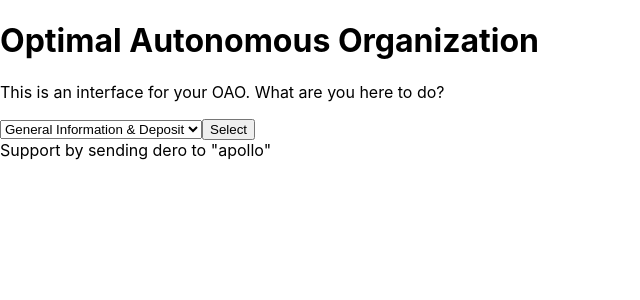
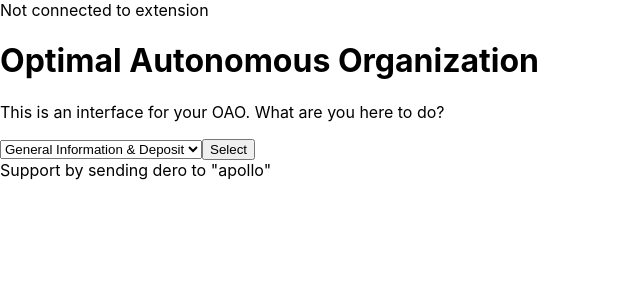
Before and after one commit to apollo5ever/DERO_OAO, a React (Create React App) app: page / in a window 1280 px wide. Shown: the top 300 px of the page, without its empty margins (0-640 px from the left). Built offline with nearby package versions, Linux system fonts and the light colour scheme.

Commit message:
some cosmetic changes

```diff
--- a/public/index.html
+++ b/public/index.html
@@ -7,7 +7,7 @@
     <meta name="theme-color" content="#000000" />
     <meta
       name="description"
-      content="Web site created using create-react-app"
+      content="DERO Optimal Autonomous Organization"
     />
     <link rel="apple-touch-icon" href="%PUBLIC_URL%/logo192.png" />
     <!--
@@ -24,7 +24,7 @@
       work correctly both with client-side routing and a non-root public URL.
       Learn how to configure a non-root public URL by running `npm run build`.
     -->
-    <title>React App</title>
+    <title>DERO Optimal Autonomous Organization</title>
   </head>
   <body>
     <noscript>You need to enable JavaScript to run this app.</noscript>
--- a/src/App.js
+++ b/src/App.js
@@ -18,8 +18,9 @@ const App = () => {
   const [balanceAsset, setBalanceAsset] = React.useState(null)
   const [view, changeView] =React.useState(null)
 
+
   const deroBridgeApiRef = React.useRef()
-  const [bridgeInitText, setBridgeInitText] = React.useState('')
+  const [bridgeInitText, setBridgeInitText] = React.useState('Not connected to extension')
 
   React.useEffect(() => {
     const load = async () => {
@@ -355,6 +356,7 @@ const checkBalance = React.useCallback(async (event) => {
 
  let assetBalance=res.data.result.balances[id]/100000
 
+
  setBalance(assetBalance)
  setBalanceAsset(asset)
 
```
Also changed, not shown: public/logo192.png, 1 other file (tests, documents, lock files or other folders).
